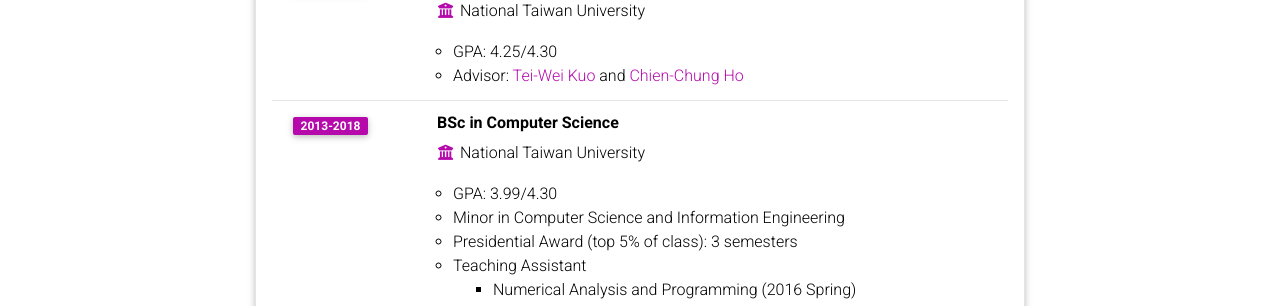
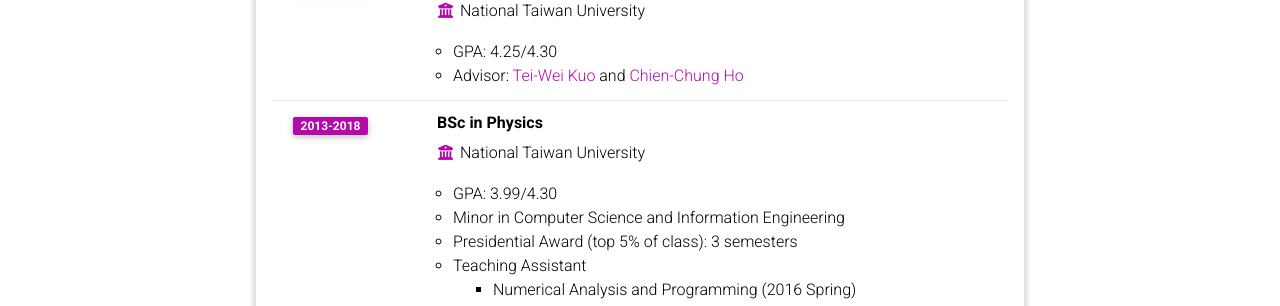
Before and after one commit to civita/civita.github.io, a Jekyll site: the page built from _pages/cv.md, in a window 1280 px wide and 900 px high, scrolled down 468 px. Shown: the part 147-453 px from the top of the window. Built offline with Jekyll 4.4.1, drawn with Linux system fonts in a browser that asks for light colours; comment, search, counter and statistics services are not loaded; a style sheet for code colours, icons or effects is not loaded.

Commit message:
Update cv.yml

```diff
--- a/_data/cv.yml
+++ b/_data/cv.yml
@@ -23,7 +23,7 @@
       description:
         - 'GPA: 4.25/4.30'
         - 'Advisor: <a href="https://scholar.google.com/citations?user=gBuHlIQAAAAJ" target="_blank">Tei-Wei Kuo</a> and <a href="https://scholar.google.com.tw/citations?user=ESi9A4EAAAAJ&hl=zh-TW" target="_blank">Chien-Chung Ho</a>'
-    - title: BSc in Computer Science
+    - title: BSc in Physics
       institution: National Taiwan University
       year: 2013-2018
       description:
```
